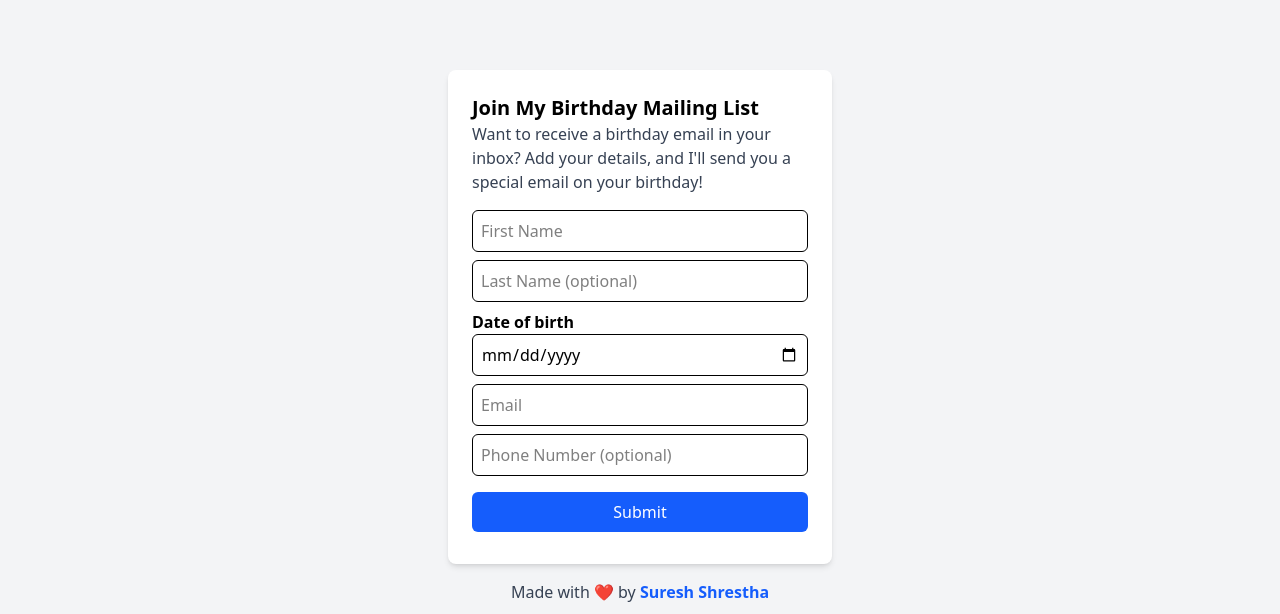
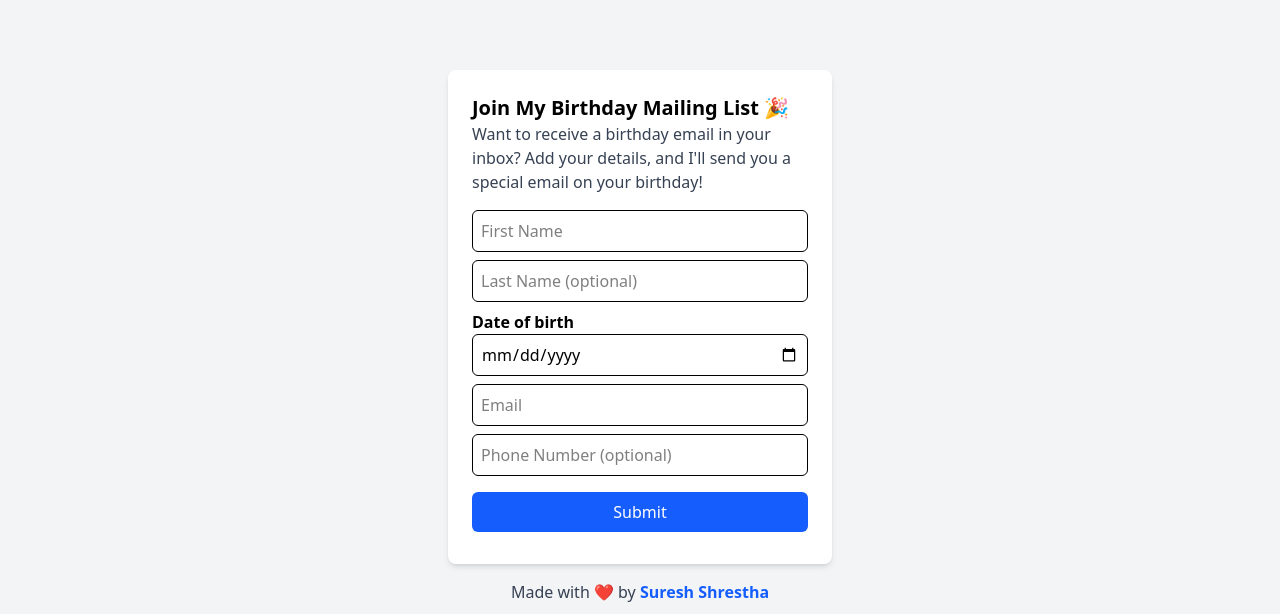
Before and after one commit to sureshcstha/birthday, a React (Vite) app: page / in a window 1280 px wide. Shown: the part 123-737 px from the top of the page. Built offline with nearby package versions, Linux system fonts and the light colour scheme.

Commit message:
update the styles

```diff
--- a/src/components/BirthdayMailingList.jsx
+++ b/src/components/BirthdayMailingList.jsx
@@ -55,9 +55,9 @@ const BirthdayMailingList = () => {
   };
 
   return (
-    <div className="flex flex-col justify-center items-center h-screen bg-gray-100">
-      <div className="bg-white p-6 rounded-lg shadow-md w-96">
-        <h2 className="text-xl font-bold">Join My Birthday Mailing List</h2>
+    <div className="flex flex-col justify-center items-center py-6 bg-gray-100 sm:h-screen">
+      <div className="bg-white p-6 rounded-lg shadow-md max-w-sm w-full">
+        <h2 className="text-base font-bold sm:text-xl">Join My Birthday Mailing List 🎉</h2>
         <p className="text-gray-700">Want to receive a birthday email in your inbox? Add your details, and I'll send you a special email on your birthday!</p>
         <form onSubmit={handleSubmit} className="mt-4">
           <input
--- a/src/pages/Unsubscribe.jsx
+++ b/src/pages/Unsubscribe.jsx
@@ -19,14 +19,14 @@ const Unsubscribe = () => {
                 .then((res) => res.json())
                 .then((data) => {
                     if (data.user) {
-                        setMessage("You have been resubscribed to the email list.");
+                        setMessage("You're resubscribed! Looking forward to celebrating with you! 🎂🎈");
                     } else {
                         setMessage(data.message || "An error occurred while resubscribing.");
                     }
                 })
                 .catch(() => setMessage("An error occurred while resubscribing."));
         } else if (status === "success") {
-            setMessage("You have successfully unsubscribed from birthday emails.");
+            setMessage("Unsubscribed! 😢 No more birthday messages, but we'll always be cheering for you!");
         } else if (status === "not_found") {
             setMessage("User not found. Please check the link or contact support.");
         } else {
@@ -35,7 +35,7 @@ const Unsubscribe = () => {
     }, [status, resubscribe, userId]);
 
     return (
-        <div className="flex flex-col items-center justify-center min-h-screen bg-gray-100">
+        <div className="flex flex-col items-center min-h-screen bg-gray-100 px-4 py-10 sm:py-20">
             <div className="bg-white p-6 rounded-lg shadow-lg text-center">
                 <h2 className="text-2xl font-semibold text-red-600">{message}</h2>
                 {resubscribe !== "true" && userId && (
```
